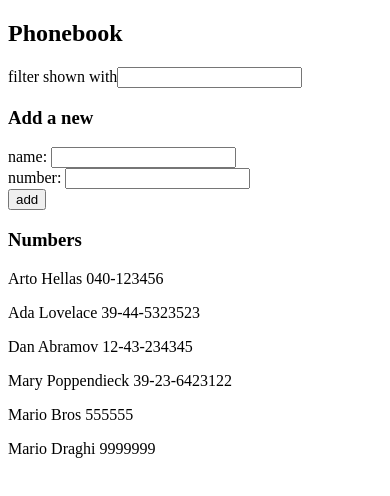
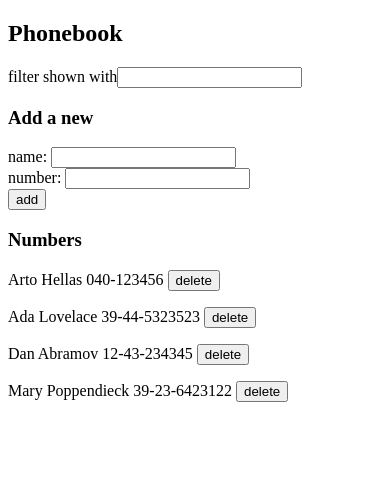
Before and after one commit to D4GR4SS/fullstackopen, a React (Vite) app in the folder part2/phonebook/: page / in a window 390 px wide. Shown: the top 496 px of the page. Built offline with nearby package versions, Linux system fonts and the light colour scheme; data requests are answered from the project's data file.

Commit message:
2.14: The Phonebook step 9

```diff
--- a/part2/phonebook/db.json
+++ b/part2/phonebook/db.json
@@ -19,16 +19,6 @@
       "name": "Mary Poppendieck",
       "number": "39-23-6423122",
       "id": "4"
-    },
-    {
-      "id": "5",
-      "name": "Mario Bros",
-      "number": "555555"
-    },
-    {
-      "id": 6,
-      "name": "Mario Draghi",
-      "number": "9999999"
     }
   ],
   "$schema": "./node_modules/json-server/schema.json"
--- a/part2/phonebook/src/App.jsx
+++ b/part2/phonebook/src/App.jsx
@@ -45,6 +45,14 @@
     });
   };
 
+  const deletePerson = (id, name) => {
+    if (window.confirm(`Delete ${name}?`)) {
+      personService.remove(id).then(() => {
+        setPersons(persons.filter((person) => person.id !== id));
+      });
+    }
+  };
+
   const handleNameChange = (event) => {
     setNewName(event.target.value);
   };
@@ -75,7 +83,7 @@
 
       <h3>Numbers</h3>
 
-      <Persons persons={persons} filter={filter} />
+      <Persons persons={persons} filter={filter} deletePerson={deletePerson} />
     </div>
   );
 };
--- a/part2/phonebook/src/components/Persons.jsx
+++ b/part2/phonebook/src/components/Persons.jsx
@@ -1,4 +1,4 @@
-const Persons = ({ persons, filter }) => {
+const Persons = ({ persons, filter, deletePerson }) => {
   return (
     <div>
       {persons
@@ -7,7 +7,10 @@
         )
         .map((person) => (
           <p key={person.id}>
-            {person.name} {person.number}
+            {person.name} {person.number}{' '}
+            <button onClick={() => deletePerson(person.id, person.name)}>
+              delete
+            </button>
           </p>
         ))}
     </div>
--- a/part2/phonebook/src/services/persons.js
+++ b/part2/phonebook/src/services/persons.js
@@ -9,4 +9,9 @@
   return axios.post(baseUrl, newObject);
 };
 
-export default { getAll, create };
+const remove = (id, newObject) => {
+  const request = axios.delete(`${baseUrl}/${id}`, newObject);
+  return request.then((response) => response.data);
+};
+
+export default { getAll, create, remove };
```
